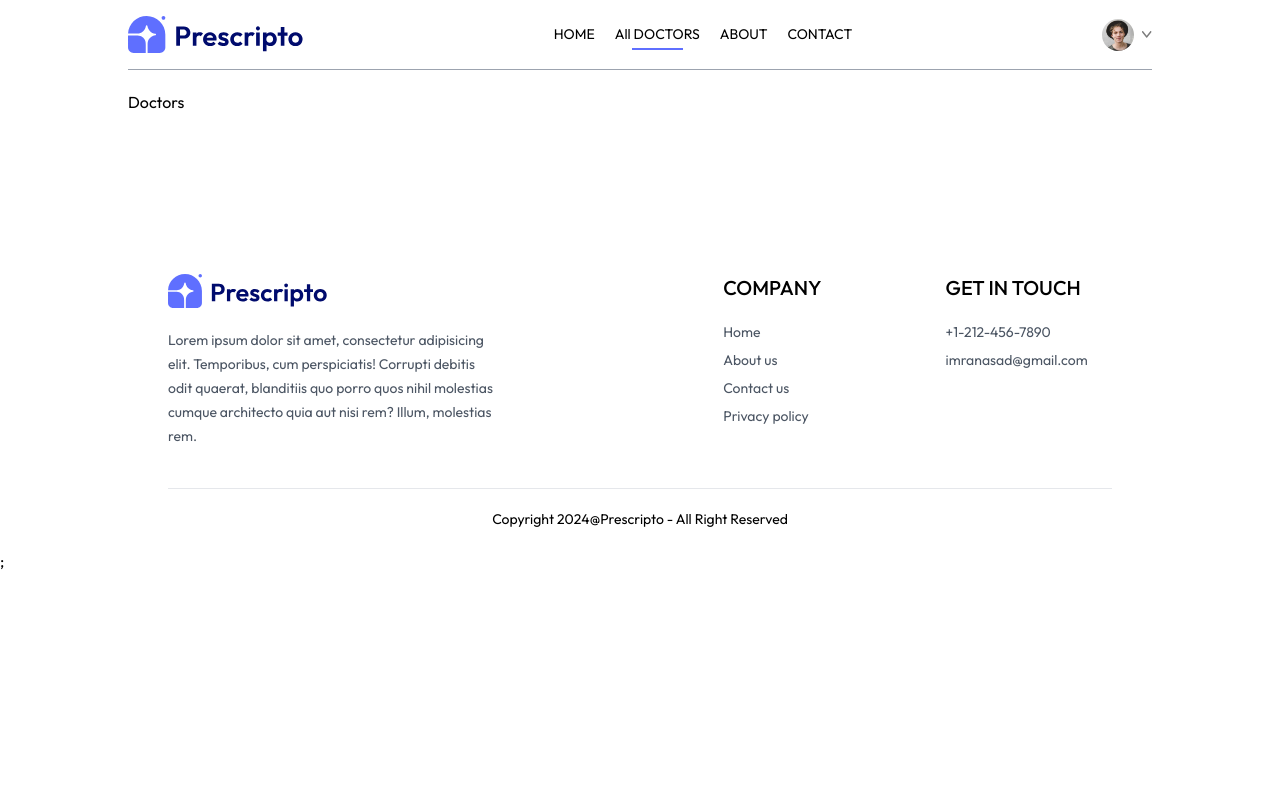
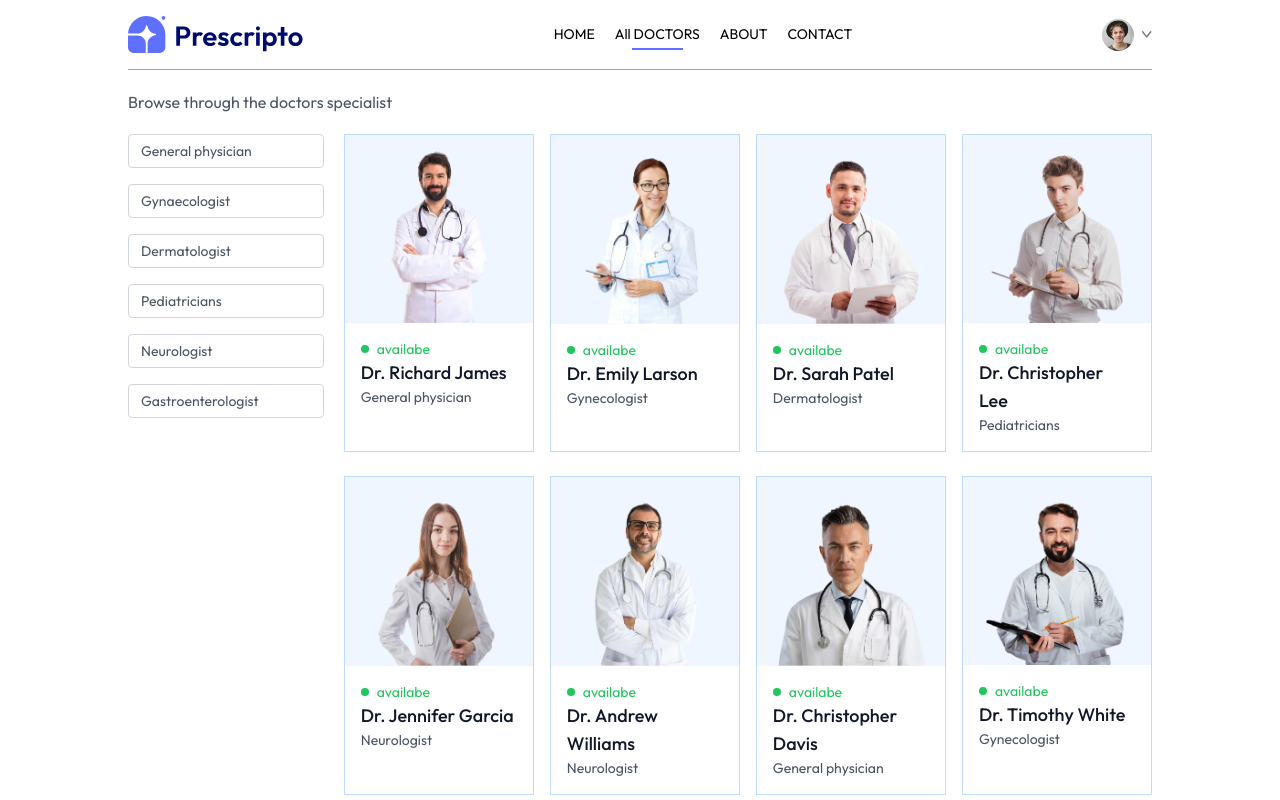
Before and after one commit to imran-assad/doctors_appointment, a React (Vite) app in the folder frontend/: page /doctors in a window 1280 px wide. Shown: the top 800 px of the page. Built offline with nearby package versions, Linux system fonts and the light colour scheme.

Commit message:
doctors section completed

```diff
--- a/frontend/src/components/Navbar.jsx
+++ b/frontend/src/components/Navbar.jsx
@@ -9,7 +9,11 @@
   return (
     <>
       <div className="flex justify-between items-center text-sm py-4 mb-5 border-b border-b-gray-400">
-        <img className="w-44 cursor-pointer" src={assets.logo} />
+        <img
+          onClick={() => navigate("/")}
+          className="w-44 cursor-pointer"
+          src={assets.logo}
+        />
         <ul className="hidden md:flex items-start gap-5">
           <NavLink to="/">
             <li className="py-1">HOME</li>
--- a/frontend/src/pages/Doctors.jsx
+++ b/frontend/src/pages/Doctors.jsx
@@ -1,7 +1,132 @@
-import React from "react";
+import React, { useContext, useEffect, useState } from "react";
+import { useNavigate, useParams } from "react-router-dom";
+import { AppContext } from "../context/AppContext";
 
 const Doctors = () => {
-  return <div>Doctors</div>;
+  const { speciality } = useParams();
+  const [filterDoc, setFilterDoc] = useState([]);
+  const { doctors } = useContext(AppContext);
+  const navigate = useNavigate();
+
+  const applyFilter = () => {
+    if (speciality) {
+      setFilterDoc(doctors.filter((doc) => doc.speciality === speciality));
+    } else {
+      setFilterDoc(doctors);
+    }
+  };
+  useEffect(() => {
+    applyFilter();
+  }, [doctors, speciality]);
+  return (
+    <>
+      <div>
+        <p className="text-gray-600">Browse through the doctors specialist</p>
+        <div className="flex flex-col sm:flex-row items-start gap-5 mt-5">
+          <div className="flex flex-col gap-4 text-sm text-gray-600 ">
+            <p
+              onClick={() =>
+                speciality === "General physician"
+                  ? navigate("/doctors")
+                  : navigate("/doctors/General physician")
+              }
+              className={`w-[94vw] sm:w-auto pl-3 py-1.5 pr-16 border border-gray-300 rounded transition-all cursor-pointer ${
+                speciality === "General physician"
+                  ? "bg-indigo-100 text-black"
+                  : ""
+              }`}
+            >
+              General physician
+            </p>
+            <p
+              onClick={() =>
+                speciality === "Gynecologist"
+                  ? navigate("/doctors")
+                  : navigate("/doctors/Gynecologist")
+              }
+              className={`w-[94vw] sm:w-auto pl-3 py-1.5 pr-16 border border-gray-300 rounded transition-all cursor-pointer ${
+                speciality === "Gynecologist" ? "bg-indigo-100 text-black" : ""
+              }`}
+            >
+              Gynaecologist
+            </p>
+            <p
+              onClick={() =>
+                speciality === "Dermatologist"
+                  ? navigate("/doctors")
+                  : navigate("/doctors/Dermatologist")
+              }
+              className={`w-[94vw] sm:w-auto pl-3 py-1.5 pr-16 border border-gray-300 rounded transition-all cursor-pointer ${
+                speciality === "Dermatologist" ? "bg-indigo-100 text-black" : ""
+              }`}
+            >
+              Dermatologist
+            </p>
+            <p
+              onClick={() =>
+                speciality === "Pediatricians"
+                  ? navigate("/doctors")
+                  : navigate("/doctors/Pediatricians")
+              }
+              className={`w-[94vw] sm:w-auto pl-3 py-1.5 pr-16 border border-gray-300 rounded transition-all cursor-pointer ${
+                speciality === "Pediatricians" ? "bg-indigo-100 text-black" : ""
+              }`}
+            >
+              Pediatricians
+            </p>
+            <p
+              onClick={() =>
+                speciality === "Neurologist"
+                  ? navigate("/doctors")
+                  : navigate("/doctors/Neurologist")
+              }
+              className={`w-[94vw] sm:w-auto pl-3 py-1.5 pr-16 border border-gray-300 rounded transition-all cursor-pointer ${
+                speciality === "Neurologist" ? "bg-indigo-100 text-black" : ""
+              }`}
+            >
+              Neurologist
+            </p>
+            <p
+              onClick={() =>
+                speciality === "Gastroenterologist"
+                  ? navigate("/doctors")
+                  : navigate("/doctors/Gastroenterologist")
+              }
+              className={`w-[94vw] sm:w-auto pl-3 py-1.5 pr-16 border border-gray-300 rounded transition-all cursor-pointer ${
+                speciality === "Gastroenterologist"
+                  ? "bg-indigo-100 text-black"
+                  : ""
+              }`}
+            >
+              Gastroenterologist
+            </p>
+          </div>
+          <div className="w-full grid grid-cols-auto gap-4 gap-y-6">
+            {filterDoc.map((item, index) => (
+              <div
+                onClick={() => navigate(`/appointment/${item._id}`)}
+                className="border border-blue-200 round-xl overflow-hidden cursor-pointer hover:translate-y-[-10px] transition-all duration-500 "
+                key={index}
+              >
+                <img className="bg-blue-50" src={item.image} alt="" />
+                <div className="p-4">
+                  <div className="flex items-center gap-2 text-sm text-center text-green-500 ">
+                    <p className="w-2 h-2 bg-green-500 rounded-full"></p>
+                    <p>availabe</p>
+                  </div>
+
+                  <p className="text-gray-900 text-lg font-medium">
+                    {item.name}
+                  </p>
+                  <p className="text-gray-600 text-sm">{item.speciality}</p>
+                </div>
+              </div>
+            ))}
+          </div>
+        </div>
+      </div>
+    </>
+  );
 };
 
 export default Doctors;
--- a/frontend/src/pages/Home.jsx
+++ b/frontend/src/pages/Home.jsx
@@ -13,7 +13,6 @@
         <SpecialityMenu />
         <TopsDoctor />
         <Banner />
-        <Footer />
       </div>
     </>
   );
```
